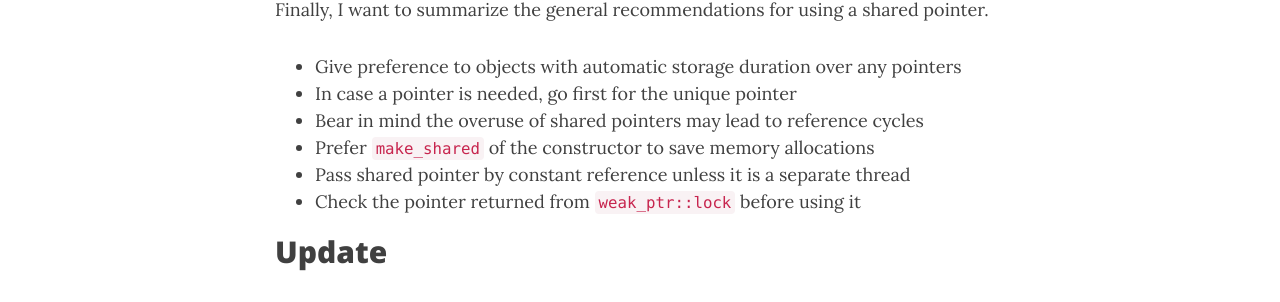
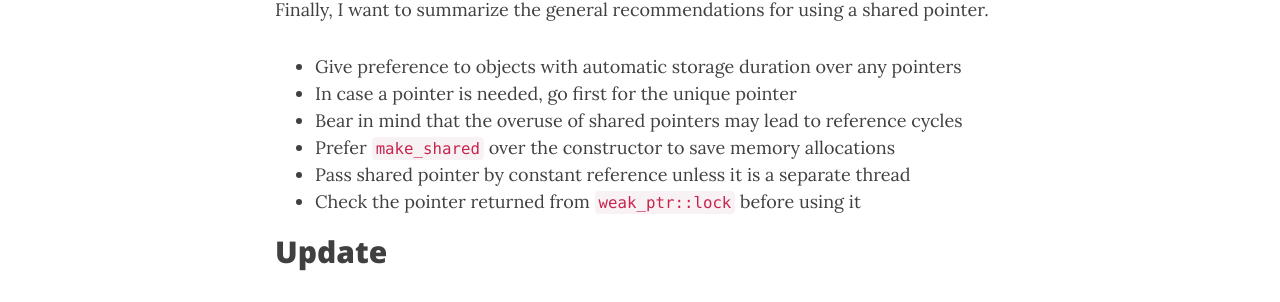
Before and after one commit to f-squirrel/f-squirrel.github.io, a Jekyll site: the page built from _posts/2020-01-12-shared-ptr-is-antipattern.md, in a window 1280 px wide and 900 px high, scrolled down 11367 px. Shown: the part 151-453 px from the top of the window. Built offline with Jekyll 4.4.1, drawn with Linux system fonts in a browser that asks for light colours; nearby versions of some CDN libraries; comment, search, counter and statistics services are not loaded.

Commit message:
fix: typo

```diff
--- a/_posts/2020-01-12-shared-ptr-is-antipattern.md
+++ b/_posts/2020-01-12-shared-ptr-is-antipattern.md
@@ -403,8 +403,8 @@ Finally, I want to summarize the general recommendations for using a shared poin
 
 * Give preference to objects with automatic storage duration over any pointers
 * In case a pointer is needed, go first for the unique pointer
-* Bear in mind the overuse of shared pointers may lead to reference cycles
-* Prefer `make_shared` of the constructor to save memory allocations
+* Bear in mind that the overuse of shared pointers may lead to reference cycles
+* Prefer `make_shared` over the constructor to save memory allocations
 * Pass shared pointer by constant reference unless it is a separate thread
 * Check the pointer returned from `weak_ptr::lock` before using it
 
```
